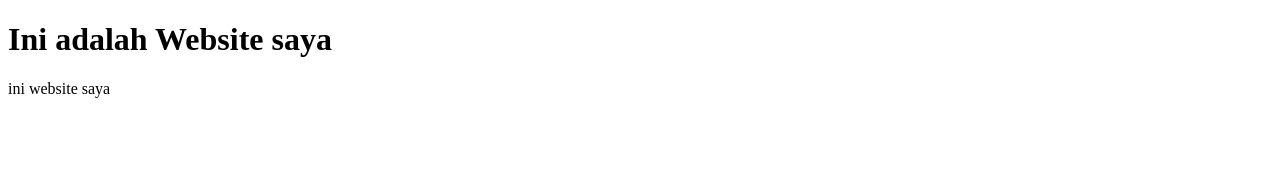
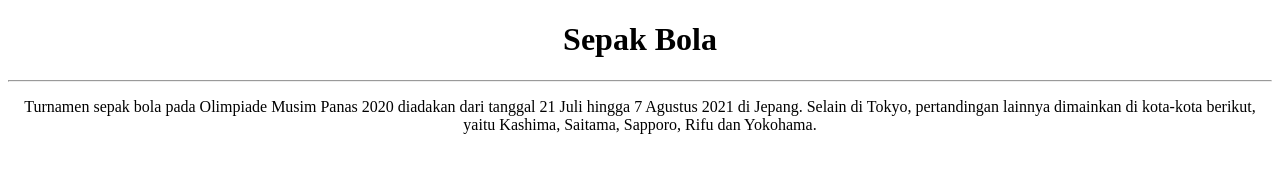
Before and after one commit to agungmahendra15/Latihan-Siswa, a plain HTML site: page index.html in a window 1280 px wide. Drawn offline with Linux system fonts and the light colour scheme.

Commit message:
Update index.html

```diff
--- a/index.html
+++ b/index.html
@@ -1,12 +1,19 @@
 <!DOCTYPE html>
 <html>
+
 <head>
-<title>Ini adalah Judul</title>
+    <title>Latihan 1</title>
 </head>
 
 <body>
-<h1>Ini adalah Website saya</h1>
-<p>ini website saya</p>
+    <center>
+        <h1>Sepak Bola</h1>
+      <hr>
+        <p>Turnamen sepak bola pada Olimpiade Musim Panas 2020 diadakan dari tanggal 21 Juli hingga 7 Agustus 2021 di Jepang. Selain di Tokyo, pertandingan lainnya dimainkan di kota-kota berikut, yaitu Kashima, Saitama, Sapporo, Rifu dan Yokohama.</p>
+        <img"
+            src="https://cdn0-production-images-kly.akamaized.net/r3jos1PHigRysSJE_lmA4Y3WXtE=/640x360/smart/filters:quality(75):strip_icc():format(jpeg)/kly-media-production/medias/1054770/original/086206300_1539601356-035217700_1447467756-sepak-bola.jpg"
+            alt="Foto bola">
+    </center>
 </body>
 
 </html>
```
